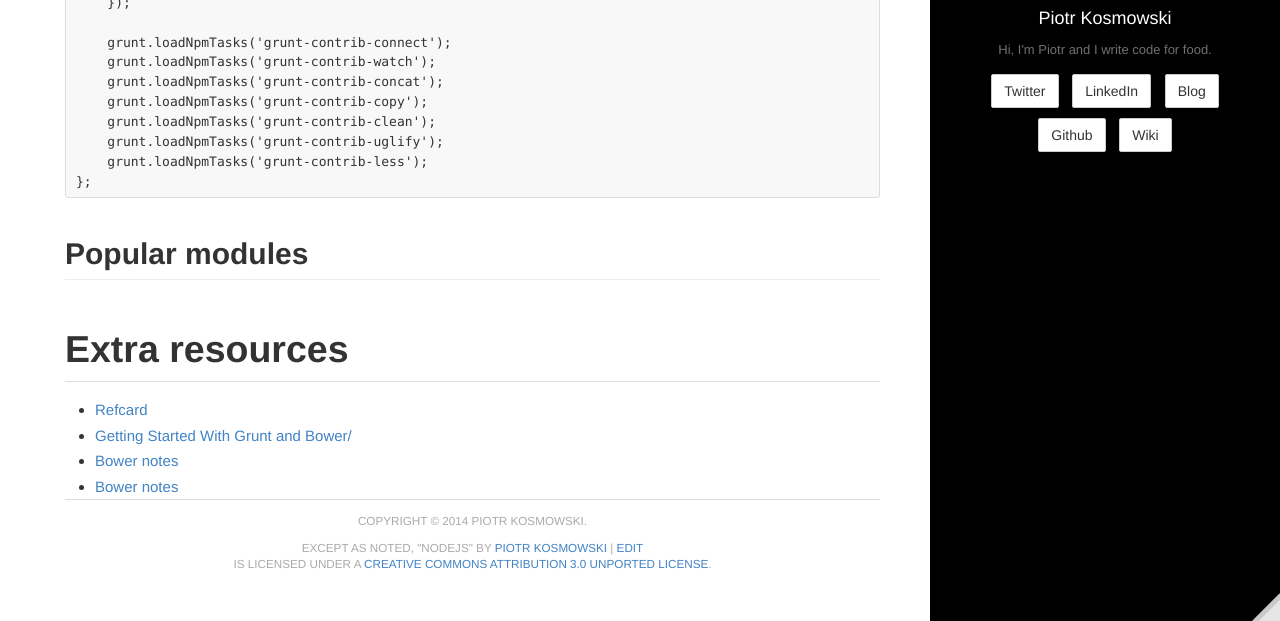
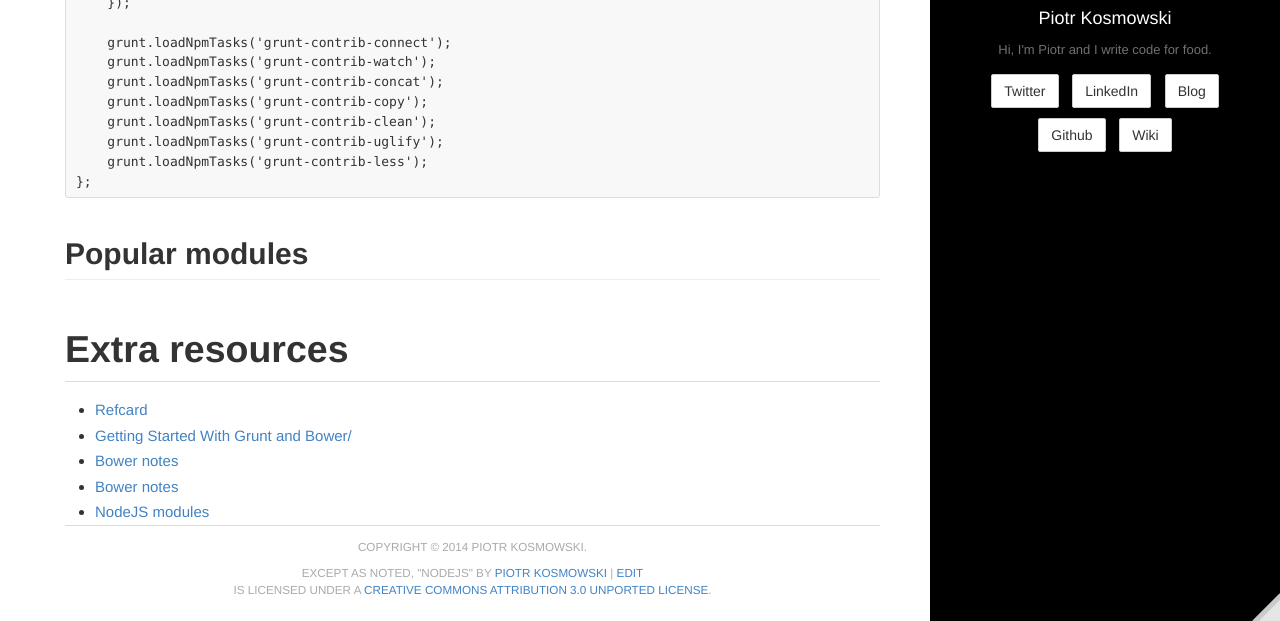
Before and after one commit to kospiotr/kospiotr.github.io, a Jekyll site: the page built from wiki/node-js.md, in a window 1280 px wide and 900 px high, scrolled down 12014 px, cut to the strip 279-900 px from the top of the window. Built offline with Jekyll 4.4.1, drawn with Linux system fonts in a browser that asks for light colours; Markdown is read by kramdown in place of the engine named in the settings.

Commit message:
Update node-js.md

````diff
--- a/wiki/node-js.md
+++ b/wiki/node-js.md
@@ -482,6 +482,7 @@ Dependencies:
 ```
 
 Grunt configuration:
+
 ```
 module.exports = function (grunt) {
 
@@ -588,3 +589,4 @@ module.exports = function (grunt) {
  * [Getting Started With Grunt and Bower/](http://www.nitinh.com/2013/05/getting-started-with-grunt-bower/)
  * [Bower notes](http://code.tutsplus.com/tutorials/meet-bower-a-package-manager-for-the-web--net-27774)
  * [Bower notes](http://bob.yexley.net/creating-and-maintaining-your-own-bower-package/)
+ * [NodeJS modules](http://nodejs.org/api/modules.html#loading_from_node_modules_Folders)
````
